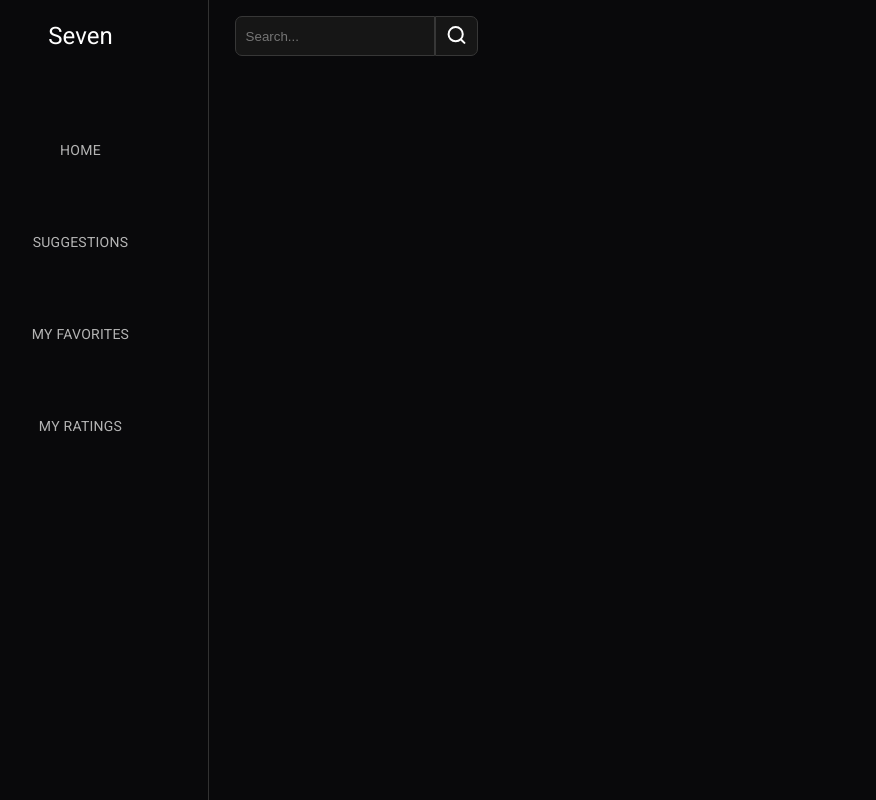
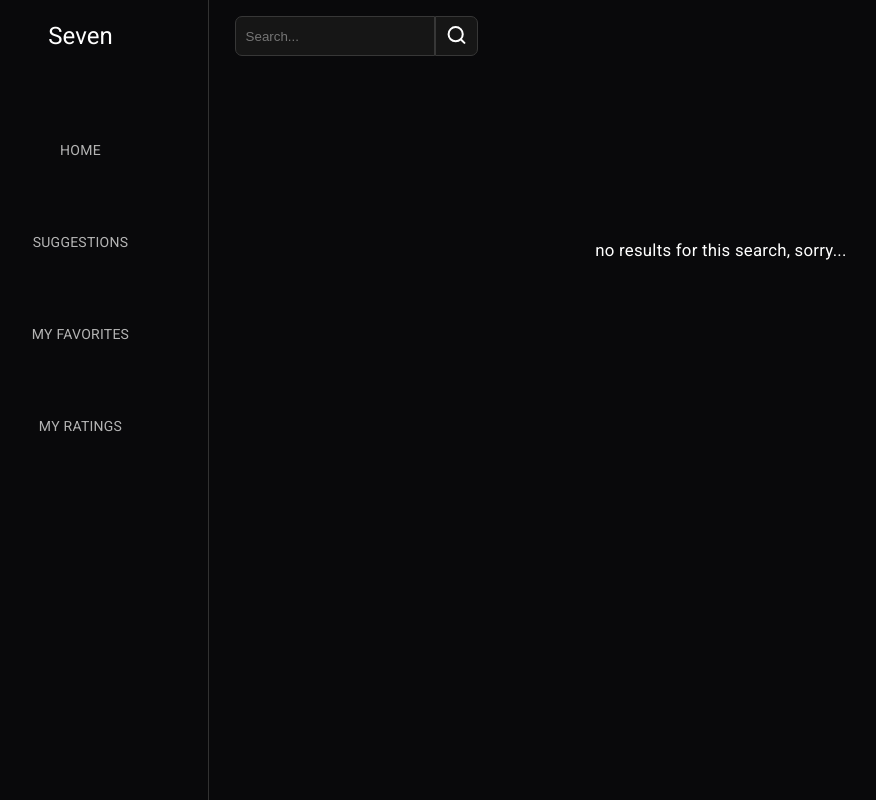
Before and after one commit to hugomrqs/Seven, an Angular app: page /search in a window 1280 px wide. Shown: the top 800 px of the page, without its empty margins (47-923 px from the left). Built offline with nearby package versions, Linux system fonts and the light colour scheme.

Commit message:
search no result

```diff
--- a/src/app/components/header/header.component.ts
+++ b/src/app/components/header/header.component.ts
@@ -1,7 +1,7 @@
 import { Component } from '@angular/core';
 import { Film } from 'src/app/modele/film.modele';
 import { ApiService } from 'src/app/services/api/api.service';
-import { Router } from '@angular/router';
+import { NavigationEnd, Router } from '@angular/router';
 import { SearchTitleService } from 'src/app/services/search-title/search-title.service';
 
 
@@ -12,7 +12,6 @@ import { SearchTitleService } from 'src/app/services/search-title/search-title.s
 })
 
 export class HeaderComponent {
-  films : Film[] = [] ;
   query: string = '';
 
   constructor(private api: ApiService, private router: Router, private searchTitleService: SearchTitleService) {}
@@ -27,4 +26,5 @@ export class HeaderComponent {
     //router vers les resultats --> search page component
     this.router.navigateByUrl("search");
   }
+
 }
--- a/src/app/components/search-result-page/search-result-page.component.html
+++ b/src/app/components/search-result-page/search-result-page.component.html
@@ -1,8 +1,13 @@
 <mat-grid-list cols="4">
+    <ng-container *ngIf="resultFilms.length > 0; else noResults">
       <mat-grid-tile *ngFor="let film of resultFilms">
         <img src="https://image.tmdb.org/t/p/original{{this.film.poster_path}}">
         <mat-grid-tile-footer>
           <h4>{{film.title}}</h4>
         </mat-grid-tile-footer>
       </mat-grid-tile>
+    </ng-container>
+    <ng-template #noResults>
+      <div class="no-results">no results for this search, sorry...</div>
+    </ng-template>
   </mat-grid-list>
--- a/src/app/components/search-result-page/search-result-page.component.scss
+++ b/src/app/components/search-result-page/search-result-page.component.scss
@@ -13,3 +13,10 @@
     margin-bottom: 1.5vh;
     margin-left: 5vh;
   }
+
+  .no-results {
+    color: white;
+    text-align: center;
+    padding-top: 20vh;
+    font-size: 1.2em;
+  }
--- a/src/app/components/search-result-page/search-result-page.component.ts
+++ b/src/app/components/search-result-page/search-result-page.component.ts
@@ -1,6 +1,8 @@
 import { Component, OnInit } from '@angular/core';
+import { NavigationEnd, Router } from '@angular/router';
 import { Film } from 'src/app/modele/film.modele';
 import { SearchTitleService } from 'src/app/services/search-title/search-title.service';
+import { HeaderComponent } from '../header/header.component';
 
 @Component({
   selector: 'app-search-result-page',
--- a/src/styles.scss
+++ b/src/styles.scss
@@ -2,6 +2,6 @@
 
 html, body {
     margin : 0px !important;
-    height : 100vh;
+    height : 100;
     font-family: Roboto, "Helvetica Neue", sans-serif;
 }
```
Lines whose indentation alone changed are shown as unchanged.
